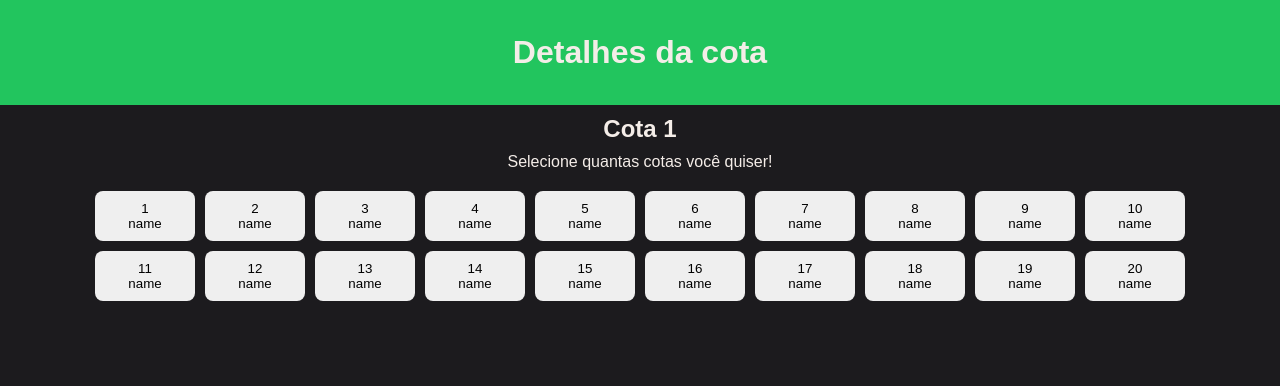
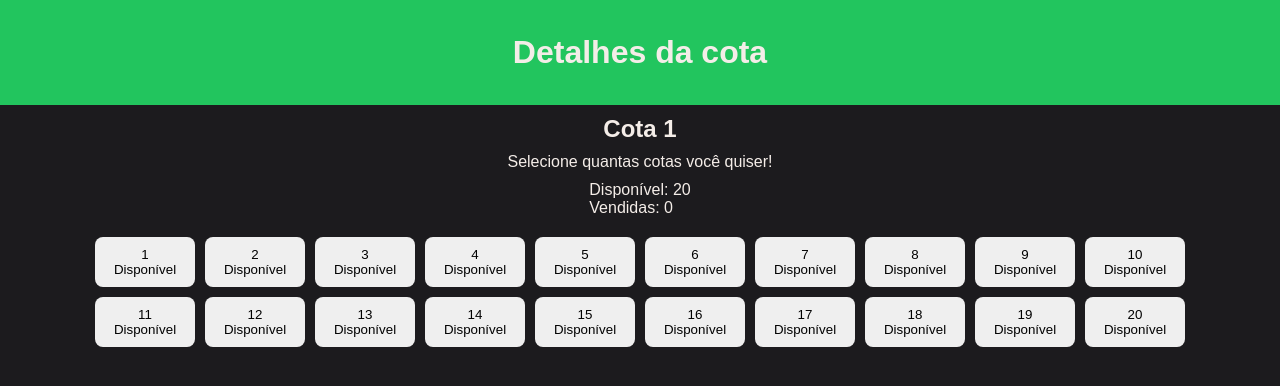
Before and after one commit to Felipe-Monte/rifa-online, a React (Vite) app: page /details in a window 1280 px wide. Shown: the top 386 px of the page. Built offline with nearby package versions, Linux system fonts and the light colour scheme.

Commit message:
Feat: add client name on select quota

```diff
--- a/src/components/quota/index.jsx
+++ b/src/components/quota/index.jsx
@@ -1,8 +1,9 @@
 import { useEffect, useState } from "react";
 import { Container } from "./styles";
 
-export function Quota({ number, sold, setSold, onClick }) {
+export function Quota({ number, sold, setSold }) {
   const [color, setColor] = useState("");
+  const [clientName, setClientName] = useState("Disponível")
 
   function handleClick() {
     const isValid = confirm(`Deseja comprar a cota ${number}?`);
@@ -11,6 +12,7 @@ export function Quota({ number, sold, setSold, onClick }) {
     if (!color) {
       setColor("red");
       const userName = prompt("Diga seu nome na rifa:");
+      setClientName(userName)
       console.log(`${userName} Comprou a cota ${number}`);
 
       setSold((prevSold) => [...prevSold, number]);
@@ -24,7 +26,7 @@ export function Quota({ number, sold, setSold, onClick }) {
   return (
     <Container onClick={handleClick} color={color}>
       {number}
-      <p className="client-name">name</p>
+      <p className="client-name">{clientName}</p>
     </Container>
   );
 }
--- a/src/pages/details-quota/index.jsx
+++ b/src/pages/details-quota/index.jsx
@@ -7,7 +7,7 @@ export function DetailsQuota() {
   const number = 20;
   const quotas = Array.from({ length: number }, (_, index) => index + 1);
 
-  const [sold, setSold] = useState([0]);
+  const [sold, setSold] = useState([]);
 
   useEffect(() => {
     console.log(sold);
@@ -20,9 +20,14 @@ export function DetailsQuota() {
         <h2>Cota 1</h2>
         <p>Selecione quantas cotas você quiser!</p>
 
+        <div>
+          <p>Disponível: {number - sold.length}</p>
+          <p>Vendidas: {sold.length}</p>
+        </div>
+
         <div className="container-quota">
           {quotas.map((number) => (
-            <Quota key={number} number={number} sold={sold} setSold={setSold}  />
+            <Quota key={number} number={number} sold={sold} setSold={setSold} />
           ))}
         </div>
       </main>
```
